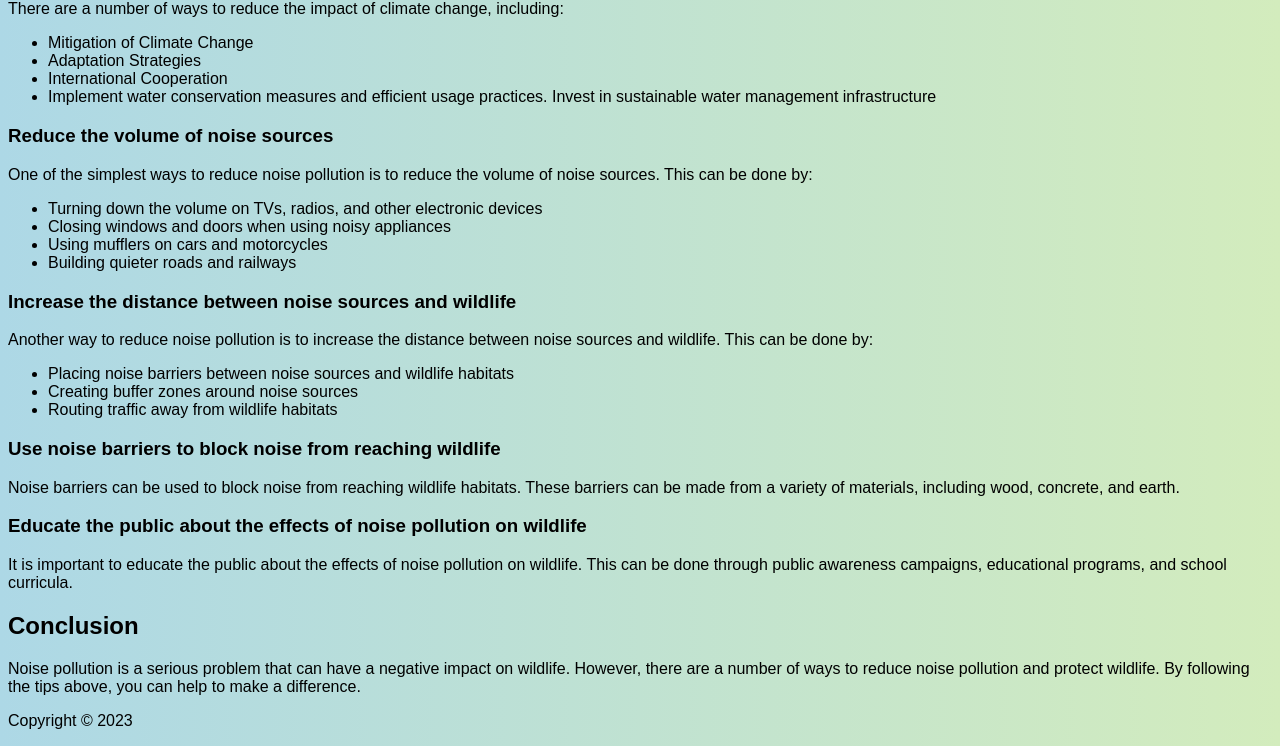
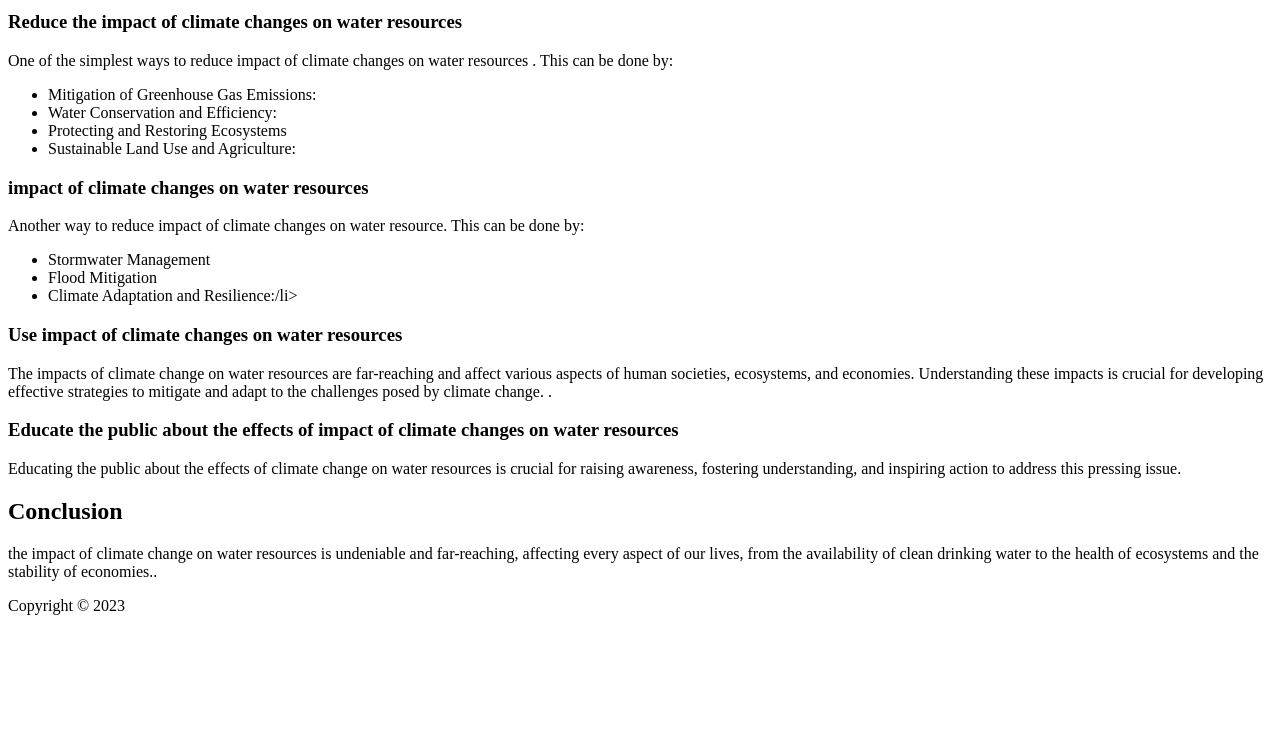
Before and after one commit to Akhil3989/noise-pollutin-and-wildlyfjj, a plain HTML site: page ways_to reduce_ noise_pollution.html in a window 1280 px wide. Shown: the part 534-1280 px from the top of the page. After the commit the page ends 1165 px from the top, so only its background shows below. Drawn offline with Linux system fonts and the light colour scheme.

Commit message:
Update ways_to reduce_ noise_pollution.html

```diff
--- a/ways_to reduce_ noise_pollution.html
+++ b/ways_to reduce_ noise_pollution.html
@@ -1,8 +1,8 @@
 <!DOCTYPE html>
 <html>
 <head>
-<title>Ways to Reduce Noise Pollution on Wildlife</title>
-<link rel="stylesheet" href=" ways_to_reduce_noise_pollution.css">
+<title>Ways to Reduce the impact of climate changes on water resources </title>
+<link rel="stylesheet" href=" ways_to_reduce_impact of climate changes on water resources .css">
 </head>
 <body>
 
@@ -20,7 +20,7 @@
 <p>Climate change refers to long-term shifts in global or regional climate patterns, primarily attributed to human activities altering the composition of the Earth's atmosphere</p>
 </section>
 
-<section id="how-noise-pollution-affects-wildlife">
+<section id="how-impact of climate changes on water resources ">
 <h2>How does Impact of climate change on water resources ?</h2>
 <p>Noise pollution can have a variety of negative effects on wildlife, including:</p>
 <ul>
@@ -32,7 +32,7 @@
 </ul>
 </section>
 
-<section id="ways-to-reduce-noise-pollution">
+<section id="ways-to-reduce-impact of climate changes on water resources ">
 <h2>Ways to reduce Impact of climate change on water resources</h2>
 <p>There are a number of ways to reduce the impact of climate change, including:</p>
 <ul>
@@ -43,33 +43,33 @@
 Invest in sustainable water management infrastructure</li>
 </ul>
 
-<h3 id="reduce-the-volume-of-noise-sources">Reduce the volume of noise sources</h3>
-<p>One of the simplest ways to reduce noise pollution is to reduce the volume of noise sources. This can be done by:</p>
+<h3 id="reduce-the-impact of climate changes on water resources ">Reduce the impact of climate changes on water resources </h3>
+<p>One of the simplest ways to reduce impact of climate changes on water resources . This can be done by:</p>
 <ul>
-<li>Turning down the volume on TVs, radios, and other electronic devices</li>
-<li>Closing windows and doors when using noisy appliances</li>
-<li>Using mufflers on cars and motorcycles</li>
-<li>Building quieter roads and railways</li>
+<li>Mitigation of Greenhouse Gas Emissions:</li>
+<li>Water Conservation and Efficiency: </li>
+<li>Protecting and Restoring Ecosystems</li>
+<li>Sustainable Land Use and Agriculture:</li>
 </ul>
 
-<h3 id="increase-the-distance-between-noise-sources-and-wildlife">Increase the distance between noise sources and wildlife</h3>
-<p>Another way to reduce noise pollution is to increase the distance between noise sources and wildlife. This can be done by:</p>
+<h3 id="another way impact of climate changes on water resources "> impact of climate changes on water resources </h3>
+<p>Another way to reduce impact of climate changes on water resource. This can be done by:</p>
 <ul>
-<li>Placing noise barriers between noise sources and wildlife habitats</li>
-<li>Creating buffer zones around noise sources</li>
-<li>Routing traffic away from wildlife habitats</li>
+<li>Stormwater Management</li>
+<li>Flood Mitigation</li>
+<li>Climate Adaptation and Resilience:/li>
 </ul>
 
-<h3 id="use-noise-barriers-to-block-noise-from-reaching-wildlife">Use noise barriers to block noise from reaching wildlife</h3>
-<p>Noise barriers can be used to block noise from reaching wildlife habitats. These barriers can be made from a variety of materials, including wood, concrete, and earth.</p>
+<h3 id="use-impact of climate changes on water resources ">Use impact of climate changes on water resources </h3>
+<p>The impacts of climate change on water resources are far-reaching and affect various aspects of human societies, ecosystems, and economies. Understanding these impacts is crucial for developing effective strategies to mitigate and adapt to the challenges posed by climate change. .</p>
 
-<h3 id="educate-the-public-about-the-effects-of-noise-pollution-on-wildlife">Educate the public about the effects of noise pollution on wildlife</h3>
-<p>It is important to educate the public about the effects of noise pollution on wildlife. This can be done through public awareness campaigns, educational programs, and school curricula.</p>
+<h3 id="educate-the-public-about-the-effects-of-impact of climate changes on water resources ">Educate the public about the effects of impact of climate changes on water resources </h3>
+<p>Educating the public about the effects of climate change on water resources is crucial for raising awareness, fostering understanding, and inspiring action to address this pressing issue.</p>
 </section>
 
 <section id="conclusion">
 <h2>Conclusion</h2>
-<p>Noise pollution is a serious problem that can have a negative impact on wildlife. However, there are a number of ways to reduce noise pollution and protect wildlife. By following the tips above, you can help to make a difference.</p>
+<p>the impact of climate change on water resources is undeniable and far-reaching, affecting every aspect of our lives, from the availability of clean drinking water to the health of ecosystems and the stability of economies..</p>
 </section>
 
 <footer>
```
